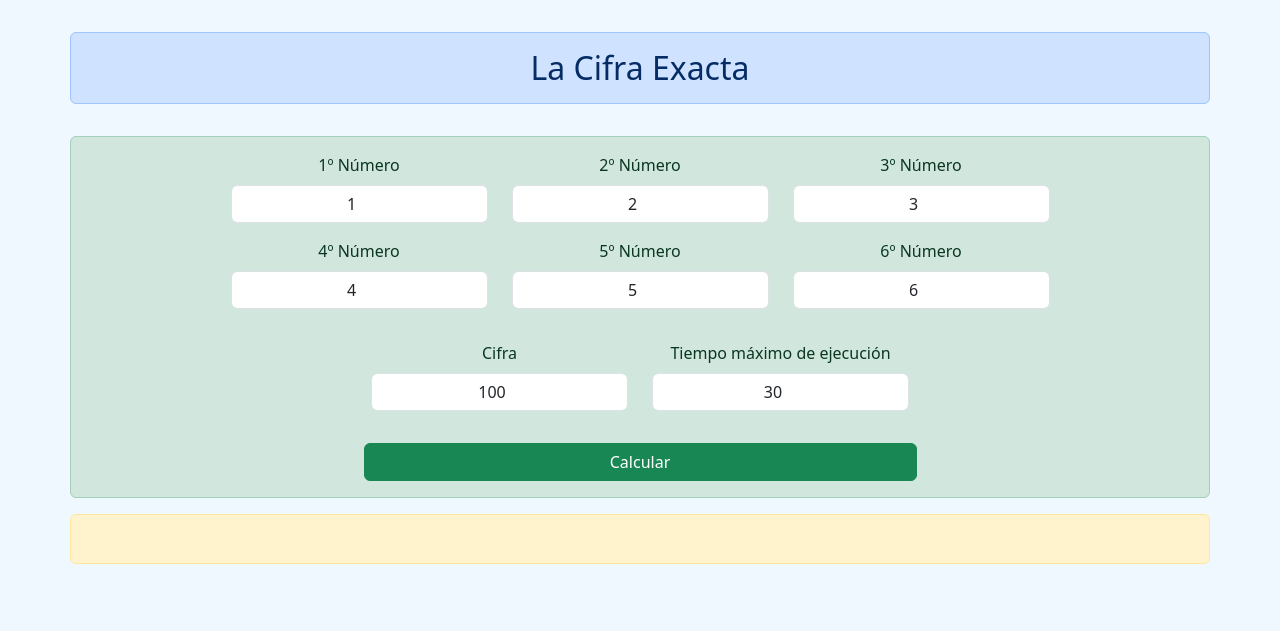
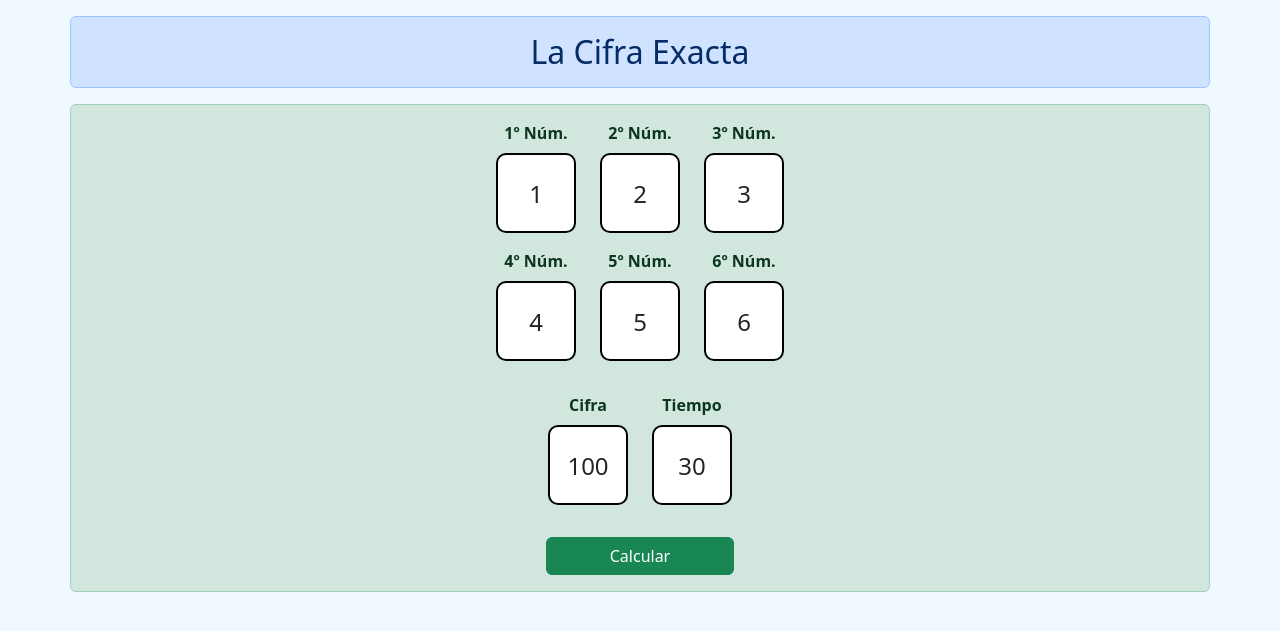
Before and after one commit to ortegonjuanca/LaCifraExacta, a Flask app: page / in a window 1280 px wide. Shown: the top 631 px of the page. Run offline with Flask 3, Linux system fonts and the light colour scheme.

Commit message:
Styles changes

```diff
--- a/api/templates/index.html
+++ b/api/templates/index.html
@@ -2,9 +2,9 @@
 <html
     style="
         background-color: aliceblue;
-        padding-top: 2rem;
-        padding-left: 2rem;
-        padding-right: 2rem;
+        padding-top: 1rem;
+        padding-left: 0.5rem;
+        padding-right: 0.5rem;
     "
 >
     <head>
@@ -25,10 +25,35 @@
             crossorigin="anonymous"
         ></script>
         <script src="https://ajax.googleapis.com/ajax/libs/jquery/3.5.1/jquery.min.js"></script>
+        <style>
+            input::-webkit-outer-spin-button,
+            input::-webkit-inner-spin-button {
+                -webkit-appearance: none;
+                margin: 0;
+            }
+
+            input[type="number"] {
+                -moz-appearance: textfield;
+                appearance: textfield;
+            }
+
+            .input-square {
+                width: 5rem;
+                height: 5rem;
+                text-align: center;
+                border: 2px solid black;
+                border-radius: 10px;
+                font-size: 24px;
+            }
+        </style>
     </head>
     <script type="text/javascript">
         $(document).ready(function () {
             $("#form").on("submit", function (e) {
+                let resultContainer =
+                    document.getElementById("resultContainer");
+                resultContainer.style.display = "none";
+
                 $.ajax({
                     data: {
                         number1: $("#number1").val(),
@@ -48,13 +73,31 @@
                             data.execution_time.toFixed(2) +
                             " segundos"
                     );
-                    let list = document.getElementById("resultList");
-                    list.innerHTML = "";
+                    let resultDiv = document.getElementById("result");
+                    resultDiv.innerHTML = "";
                     for (i = 0; i < data.result.length; ++i) {
-                        let li = document.createElement("li");
-                        li.innerText = i + 1 + "º) " + data.result[i];
-                        list.appendChild(li);
+                        let row = document.createElement("div");
+                        row.className = "row justify-content-center";
+                        row.style = "padding-bottom: 0.5rem";
+
+                        var operations = data.result[i].split(" ");
+                        for (j = 0; j < operations.length; ++j) {
+                            let col = document.createElement("div");
+                            col.className = "col-auto";
+                            let input = document.createElement("input");
+                            input.type = "text";
+                            input.className = "form-control input-square";
+                            input.value = operations[j];
+                            input.readOnly = true;
+                            col.appendChild(input);
+                            row.appendChild(col);
+                        }
+
+                        resultDiv.appendChild(row);
                     }
+                    let resultContainer =
+                        document.getElementById("resultContainer");
+                    resultContainer.style.display = "block";
                 });
                 e.preventDefault();
             });
@@ -64,7 +107,7 @@
         <h2
             class="container text-center alert alert-primary"
             role="alert"
-            style="text-align: center; margin-bottom: 2rem"
+            style="text-align: center; margin-bottom: 1rem"
         >
             La Cifra Exacta
         </h2>
@@ -76,26 +119,25 @@
                 >
                     <div class="col-auto">
                         <label for="number1" class="form-label"
-                            >1º Número</label
+                            ><strong>1º Núm.</strong></label
                         >
                         <input
                             type="number"
-                            class="form-control text-center"
+                            class="form-control input-square"
                             id="number1"
                             name="number1"
                             required
                             min="1"
-                            maxlength="3"
                             value="1"
                         />
                     </div>
                     <div class="col-auto">
                         <label for="number2" class="form-label"
-                            >2º Número</label
+                            ><strong>2º Núm.</strong></label
                         >
                         <input
                             type="number"
-                            class="form-control text-center"
+                            class="form-control input-square"
                             id="number2"
                             name="number2"
                             required
@@ -105,11 +147,11 @@
                     </div>
                     <div class="col-auto">
                         <label for="number3" class="form-label"
-                            >3º Número</label
+                            ><strong>3º Núm.</strong></label
                         >
                         <input
                             type="number"
-                            class="form-control text-center"
+                            class="form-control input-square"
                             id="number3"
                             name="number3"
                             required
@@ -124,11 +166,11 @@
                 >
                     <div class="col-auto">
                         <label for="number4" class="form-label"
-                            >4º Número</label
+                            ><strong>4º Núm.</strong></label
                         >
                         <input
                             type="number"
-                            class="form-control text-center"
+                            class="form-control input-square"
                             id="number4"
                             name="number4"
                             required
@@ -138,11 +180,11 @@
                     </div>
                     <div class="col-auto">
                         <label for="number5" class="form-label"
-                            >5º Número</label
+                            ><strong>5º Núm.</strong></label
                         >
                         <input
                             type="number"
-                            class="form-control text-center"
+                            class="form-control input-square"
                             id="number5"
                             name="number5"
                             required
@@ -152,11 +194,11 @@
                     </div>
                     <div class="col-auto">
                         <label for="number6" class="form-label"
-                            >6º Número</label
+                            ><strong>6º Núm.</strong></label
                         >
                         <input
                             type="number"
-                            class="form-control text-center"
+                            class="form-control input-square"
                             id="number6"
                             name="number6"
                             required
@@ -170,10 +212,12 @@
                     style="padding-bottom: 2rem"
                 >
                     <div class="col-auto">
-                        <label for="target" class="form-label">Cifra</label>
+                        <label for="target" class="form-label"
+                            ><strong>Cifra</strong></label
+                        >
                         <input
                             type="number"
-                            class="form-control text-center"
+                            class="form-control input-square"
                             id="target"
                             name="target"
                             required
@@ -183,11 +227,11 @@
                     </div>
                     <div class="col-auto">
                         <label for="target" class="form-label"
-                            >Tiempo máximo de ejecución</label
+                            ><strong>Tiempo</strong></label
                         >
                         <input
                             type="number"
-                            class="form-control text-center"
+                            class="form-control input-square"
                             id="timeout"
                             name="timeout"
                             required
@@ -196,17 +240,21 @@
                         />
                     </div>
                 </div>
-                <div class="d-grid col-6 mx-auto">
-                    <button type="submit" class="btn btn-success">
+                <div class="row justify-content-center">
+                    <button type="submit" class="btn btn-success col-2">
                         Calcular
                     </button>
                 </div>
             </form>
         </div>
 
-        <div class="container text-center alert alert-warning">
+        <div
+            id="resultContainer"
+            class="container text-center alert alert-warning"
+            style="display: none; padding-top: 1rem"
+        >
             <p id="executionTime"></p>
-            <ul id="resultList" style="list-style-type: none"></ul>
+            <div id="result" class="container"></div>
         </div>
     </body>
 </html>
```
Also changed, not shown: api/static/find_best_combination.py (renamed from static/find_best_combination.py), api/static/styles.css (deleted).
